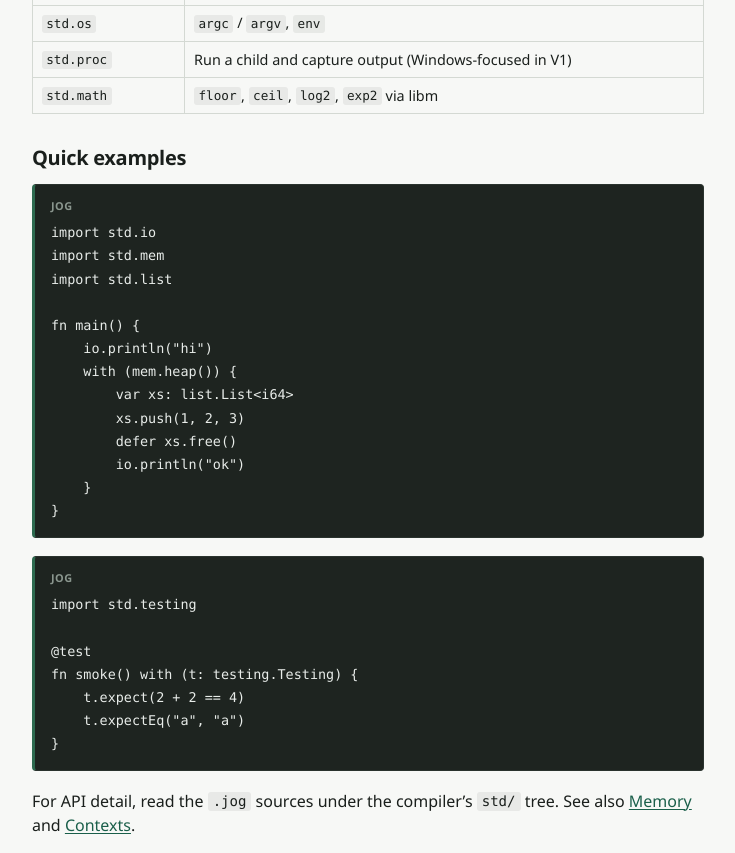
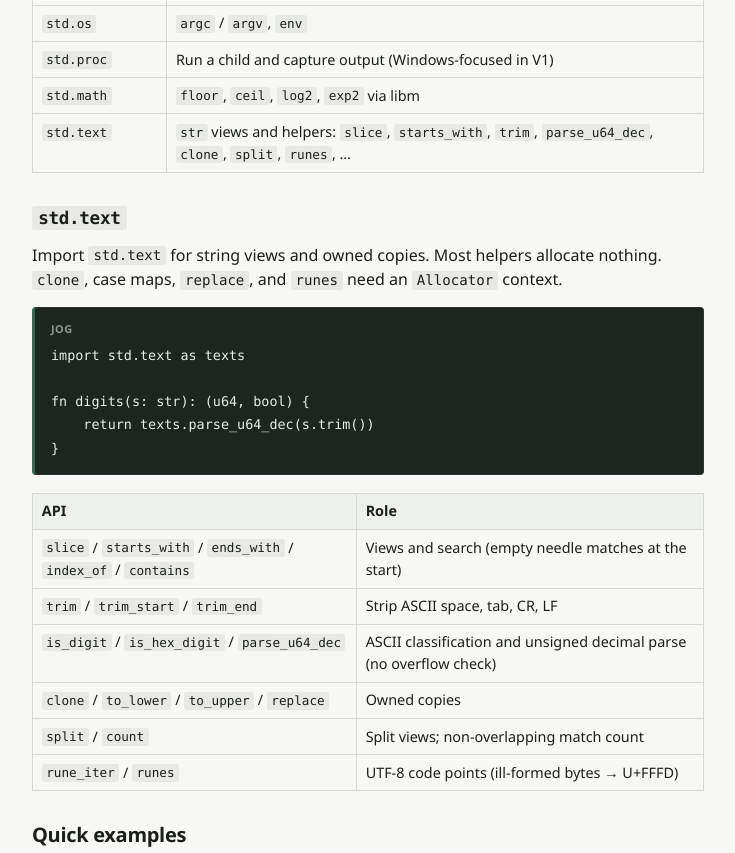
Before and after one commit to Jog-lang/jog-lang.github.com, a plain HTML site: page std/index.html in a window 1280 px wide. Shown: the part 888-1741 px from the top of the page, without its empty margins (244-979 px from the left). Drawn offline with Linux system fonts and the light colour scheme.

Commit message:
Document std.text, enum when, and jogc frontend status on the public wiki.
Co-authored-by: Cursor <cursoragent@cursor.com>

```diff
--- a/std/index.html
+++ b/std/index.html
@@ -114,6 +114,47 @@
 <td><code>std.math</code></td>
 <td><code>floor</code>, <code>ceil</code>, <code>log2</code>, <code>exp2</code> via libm</td>
 </tr>
+<tr>
+<td><code>std.text</code></td>
+<td><code>str</code> views and helpers: <code>slice</code>, <code>starts_with</code>, <code>trim</code>, <code>parse_u64_dec</code>, <code>clone</code>, <code>split</code>, <code>runes</code>, …</td>
+</tr>
+</tbody></table>
+<h2><code>std.text</code></h2>
+<p>Import <code>std.text</code> for string views and owned copies. Most helpers allocate nothing. <code>clone</code>, case maps, <code>replace</code>, and <code>runes</code> need an <code>Allocator</code> context.</p>
+<pre data-lang="jog" class="language-jog"><code class="language-jog">import std.text as texts
+
+fn digits(s: str): (u64, bool) {
+    return texts.parse_u64_dec(s.trim())
+}</code></pre>
+<table>
+<thead><tr>
+<th>API</th>
+<th>Role</th>
+</tr></thead><tbody>
+<tr>
+<td><code>slice</code> / <code>starts_with</code> / <code>ends_with</code> / <code>index_of</code> / <code>contains</code></td>
+<td>Views and search (empty needle matches at the start)</td>
+</tr>
+<tr>
+<td><code>trim</code> / <code>trim_start</code> / <code>trim_end</code></td>
+<td>Strip ASCII space, tab, CR, LF</td>
+</tr>
+<tr>
+<td><code>is_digit</code> / <code>is_hex_digit</code> / <code>parse_u64_dec</code></td>
+<td>ASCII classification and unsigned decimal parse (no overflow check)</td>
+</tr>
+<tr>
+<td><code>clone</code> / <code>to_lower</code> / <code>to_upper</code> / <code>replace</code></td>
+<td>Owned copies</td>
+</tr>
+<tr>
+<td><code>split</code> / <code>count</code></td>
+<td>Split views; non-overlapping match count</td>
+</tr>
+<tr>
+<td><code>rune_iter</code> / <code>runes</code></td>
+<td>UTF-8 code points (ill-formed bytes → U+FFFD)</td>
+</tr>
 </tbody></table>
 <h2>Quick examples</h2>
 <pre data-lang="jog" class="language-jog"><code class="language-jog">import std.io
```
Also changed, not shown: language/functions/index.html (+10 -2 lines), language/types/index.html (+2 -0 lines), toolchain/index.html (+2 -0 lines), tour/index.html (+12 -1 lines), 5 other files.
